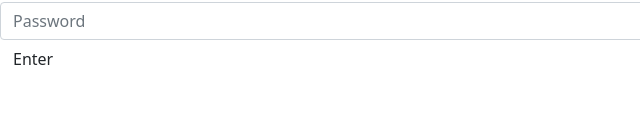
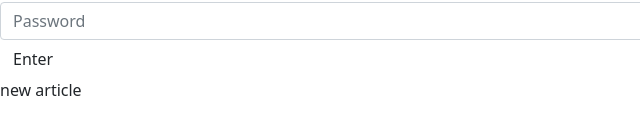
Before and after one commit to tanveer-99/bank-website, a plain HTML site: page index.html in a window 1280 px wide. Shown: the part 153-288 px from the top of the page, 0-640 px from the left. Drawn offline with nearby package versions, Linux system fonts and the light colour scheme.

Commit message:
new change

```diff
--- a/index.html
+++ b/index.html
@@ -19,6 +19,7 @@
             <br>
             <input type="password" class="form-control" placeholder="Password">
             <button class="btn btn-succss">Enter</button>
+            <article>new article</article>
         </div>
     </div>
 </body>
```
